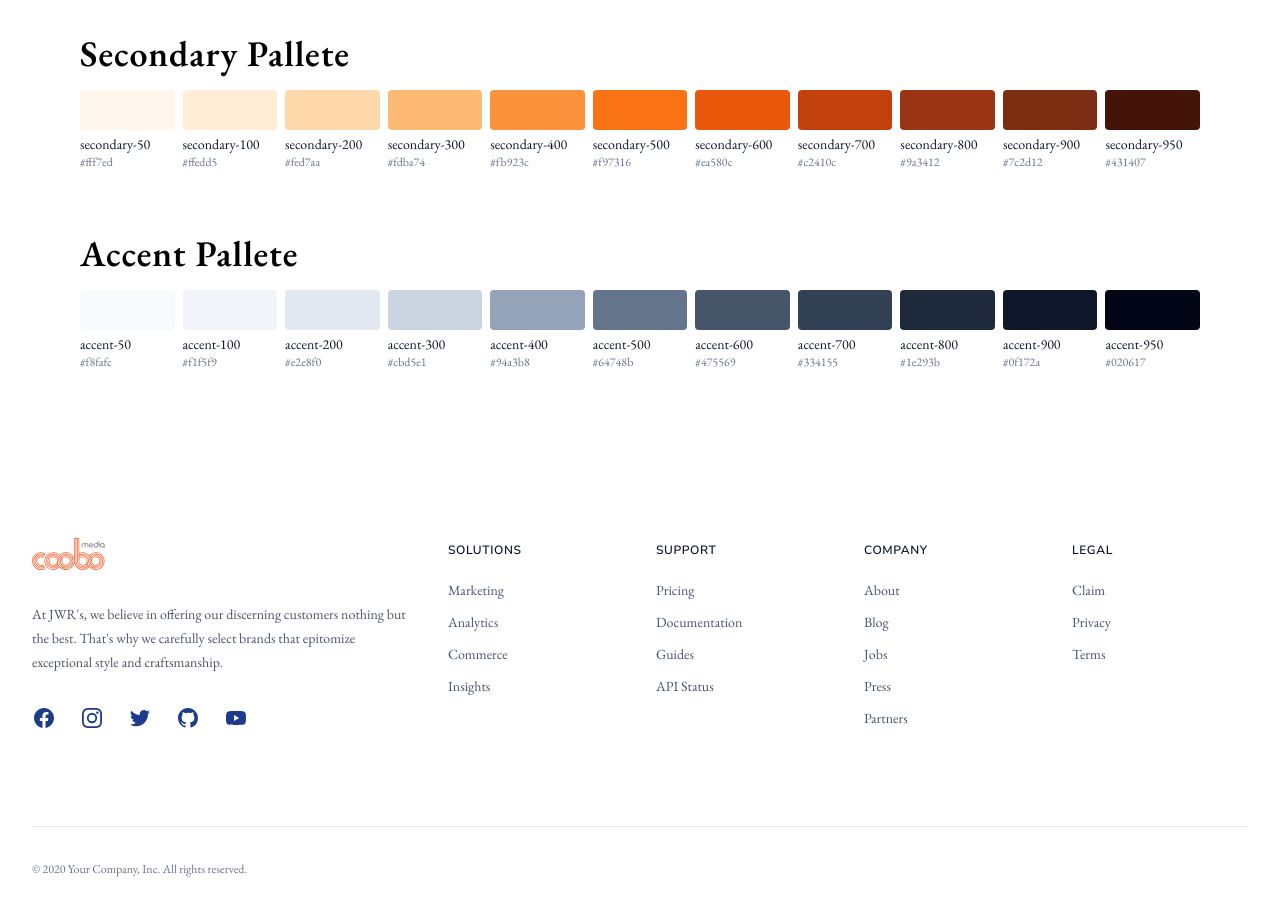
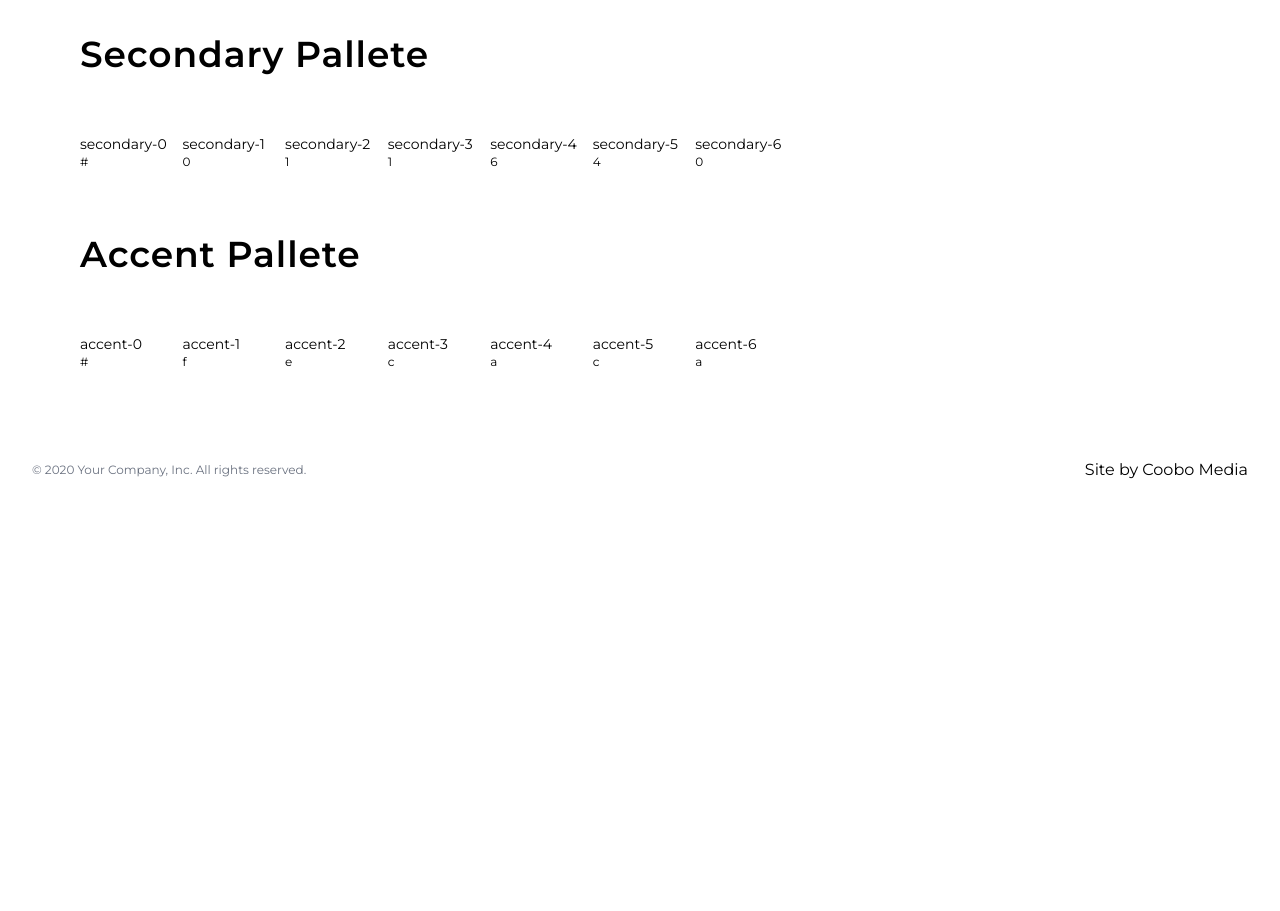
Before and after one commit to coobomedia/magnolia-cap.com, a Next.js app: page /colors in a window 1280 px wide. Shown: the part 500-1411 px from the top of the page. After the commit the page ends 1030 px from the top, so only its background shows below. Built offline with nearby package versions, Linux system fonts and the light colour scheme.

Commit message:
staging commit

```diff
--- a/src/app/layout.tsx
+++ b/src/app/layout.tsx
@@ -1,16 +1,17 @@
 import "@/styles/globals.css"
 import { Metadata } from "next"
-import { Archivo, EB_Garamond, Nunito_Sans, Roboto } from "next/font/google"
+import {
+  Archivo,
+  EB_Garamond,
+  Montserrat,
+  Nunito_Sans,
+  Roboto,
+} from "next/font/google"
 import { Analytics } from "@vercel/analytics/react"
 
 import { cn } from "@/lib/utils"
 import Footer from "@/components/footer"
 import { Toaster } from "@/components/ui/toaster"
-
-const archivo = Archivo({
-  subsets: ["latin"],
-  variable: "--font-archivo",
-})
 
 const ebGaramond = EB_Garamond({
   subsets: ["latin"],
@@ -22,10 +23,9 @@ const nunitoSans = Nunito_Sans({
   variable: "--font-nunito-sans",
 })
 
-const roboto = Roboto({
+const montserrat = Montserrat({
   subsets: ["latin"],
-  variable: "--font-roboto",
-  weight: ["100", "300", "400", "500", "700", "900"],
+  variable: "--font-montserrat-sans",
 })
 
 export const metadata: Metadata = {
@@ -45,7 +45,7 @@ export default function RootLayout({
   return (
     <html
       className={cn(
-        ebGaramond.variable,
+        montserrat.variable,
         nunitoSans.variable,
         "scroll-smooth font-sans antialiased"
       )}
@@ -54,8 +54,8 @@ export default function RootLayout({
       <body className=" bg-white  ">
         {children}
         <Footer />
-        <Toaster />
-        <Analytics />
+        {/* <Toaster />
+        <Analytics /> */}
       </body>
     </html>
   )
--- a/src/app/page.tsx
+++ b/src/app/page.tsx
@@ -1,108 +1,15 @@
-import Image from "next/image"
-
-import { cn } from "@/lib/utils"
-import Hero from "@/components/hero"
 import JWRHeader from "@/components/jwr-header"
-import LogoCloud from "@/components/logo-cloud"
-import jwrHero from "../../public/images/jwr-hero.jpeg"
-
-const features = [
-  {
-    name: "Measurement Consultation",
-    description:
-      "Our expert tailors will take detailed measurements and discuss your style preferences, ensuring that every garment is tailored to your exact specifications.",
-    imageSrc:
-      "https://tailwindui.com/img/ecommerce-images/product-feature-07-detail-01.jpg",
-    imageAlt:
-      "White canvas laptop sleeve with accent felt interior, silver zipper, and tan leather zipper pull.",
-  },
-  {
-    name: "Fabric Selection",
-    description:
-      "Choose from a wide range of premium fabrics, from luxurious wool to lightweight linens. Select colors, patterns, and textures that complement your personal style and make a statement.",
-    imageSrc:
-      "https://tailwindui.com/img/ecommerce-images/product-feature-07-detail-02.jpg",
-    imageAlt: "Detail of zipper pull with tan leather and silver rivet.",
-  },
-  {
-    name: "Design & Styling",
-    description:
-      "Collaborate with our experienced team to customize the design details of your garment. From lapel styles to button choices, make it truly yours.",
-    imageSrc:
-      "https://tailwindui.com/img/ecommerce-images/product-feature-07-detail-02.jpg",
-    imageAlt: "Detail of zipper pull with tan leather and silver rivet.",
-  },
-  {
-    name: "Expert Tailoring",
-    description:
-      "Our skilled craftsmen will meticulously cut, sew, and assemble your garment, paying attention to every detail to ensure a flawless fit and finish.",
-    imageSrc:
-      "https://tailwindui.com/img/ecommerce-images/product-feature-07-detail-02.jpg",
-    imageAlt: "Detail of zipper pull with tan leather and silver rivet.",
-  },
-]
+import { Button } from "@/components/ui/button"
 
 export default function HomePage() {
   return (
     <main className="">
-      <JWRHeader position="fixed" />
-      <Hero />
-      <LogoCloud />
-      <div className="bg-white">
-        <div className="mx-auto max-w-2xl px-4 py-24 sm:px-6 sm:py-32 lg:max-w-7xl lg:px-8">
-          <div className="mx-auto max-w-3xl text-center">
-            <h2 className="text-3xl  tracking-tight text-accent-900 sm:text-5xl">
-              Custom Fitting
-            </h2>
-            <p className="mt-4 text-lg text-accent-500">
-              Discover the luxury of custom fitting and elevate your style to
-              new heights. Experience clothing that fits you perfectly, enhances
-              your silhouette, and showcases your individuality.
-            </p>
-          </div>
+      <h1> Hello world</h1>
+      <h2 className="font-display">Display Font</h2>
 
-          <div className="mt-16 space-y-16">
-            {features.map((feature, featureIdx) => (
-              <div
-                key={feature.name}
-                className="flex flex-col-reverse lg:grid lg:grid-cols-12 lg:items-center lg:gap-x-8"
-              >
-                <div
-                  className={cn(
-                    featureIdx % 2 === 0
-                      ? "lg:col-start-1"
-                      : "lg:col-start-8 xl:col-start-9",
-                    "mt-6 lg:col-span-5 lg:row-start-1 lg:mt-0 xl:col-span-4"
-                  )}
-                >
-                  <h3 className="text-xl font-medium text-accent-900">
-                    {feature.name}
-                  </h3>
-                  <p className="text-md mt-2 text-accent-500">
-                    {feature.description}
-                  </p>
-                </div>
-                <div
-                  className={cn(
-                    featureIdx % 2 === 0
-                      ? "lg:col-start-6 xl:col-start-5"
-                      : "lg:col-start-1",
-                    "flex-auto lg:col-span-7 lg:row-start-1 xl:col-span-8"
-                  )}
-                >
-                  <div className="aspect-h-2 aspect-w-5 overflow-hidden rounded-lg bg-accent-100">
-                    <img
-                      src={feature.imageSrc}
-                      alt={feature.imageAlt}
-                      className="object-cover object-center"
-                    />
-                  </div>
-                </div>
-              </div>
-            ))}
-          </div>
-        </div>
-      </div>
+
+
     </main>
+
   )
 }
--- a/src/components/footer.tsx
+++ b/src/components/footer.tsx
@@ -4,36 +4,11 @@ import Link from "next/link"
 
 import { Icons } from "@/components/icons"
 
-const navigation = {
-  solutions: [
-    { name: "Marketing", href: "#" },
-    { name: "Analytics", href: "#" },
-    { name: "Commerce", href: "#" },
-    { name: "Insights", href: "#" },
-  ],
-  support: [
-    { name: "Pricing", href: "#" },
-    { name: "Documentation", href: "#" },
-    { name: "Guides", href: "#" },
-    { name: "API Status", href: "#" },
-  ],
-  company: [
-    { name: "About", href: "#" },
-    { name: "Blog", href: "#" },
-    { name: "Jobs", href: "#" },
-    { name: "Press", href: "#" },
-    { name: "Partners", href: "#" },
-  ],
-  legal: [
-    { name: "Claim", href: "#" },
-    { name: "Privacy", href: "#" },
-    { name: "Terms", href: "#" },
-  ],
-  social: [
+const navigation = [
   {
     name: "Facebook",
     href: "#",
-      icon: (props: JSX.IntrinsicAttributes & SVGProps<SVGSVGElement>) => (
+    icon: (props) => (
       <svg fill="currentColor" viewBox="0 0 24 24" {...props}>
         <path
           fillRule="evenodd"
@@ -46,7 +21,7 @@ const navigation = {
   {
     name: "Instagram",
     href: "#",
-      icon: (props: JSX.IntrinsicAttributes & SVGProps<SVGSVGElement>) => (
+    icon: (props) => (
       <svg fill="currentColor" viewBox="0 0 24 24" {...props}>
         <path
           fillRule="evenodd"
@@ -59,7 +34,7 @@ const navigation = {
   {
     name: "Twitter",
     href: "#",
-      icon: (props: JSX.IntrinsicAttributes & SVGProps<SVGSVGElement>) => (
+    icon: (props) => (
       <svg fill="currentColor" viewBox="0 0 24 24" {...props}>
         <path d="M8.29 20.251c7.547 0 11.675-6.253 11.675-11.675 0-.178 0-.355-.012-.53A8.348 8.348 0 0022 5.92a8.19 8.19 0 01-2.357.646 4.118 4.118 0 001.804-2.27 8.224 8.224 0 01-2.605.996 4.107 4.107 0 00-6.993 3.743 11.65 11.65 0 01-8.457-4.287 4.106 4.106 0 001.27 5.477A4.072 4.072 0 012.8 9.713v.052a4.105 4.105 0 003.292 4.022 4.095 4.095 0 01-1.853.07 4.108 4.108 0 003.834 2.85A8.233 8.233 0 012 18.407a11.616 11.616 0 006.29 1.84" />
       </svg>
@@ -68,7 +43,7 @@ const navigation = {
   {
     name: "GitHub",
     href: "#",
-      icon: (props: JSX.IntrinsicAttributes & SVGProps<SVGSVGElement>) => (
+    icon: (props) => (
       <svg fill="currentColor" viewBox="0 0 24 24" {...props}>
         <path
           fillRule="evenodd"
@@ -81,7 +56,7 @@ const navigation = {
   {
     name: "YouTube",
     href: "#",
-      icon: (props: JSX.IntrinsicAttributes & SVGProps<SVGSVGElement>) => (
+    icon: (props) => (
       <svg fill="currentColor" viewBox="0 0 24 24" {...props}>
         <path
           fillRule="evenodd"
@@ -91,117 +66,17 @@ const navigation = {
       </svg>
     ),
   },
-  ],
-}
+]
 
 export default function Footer() {
   return (
-    <footer className="bg-white" aria-labelledby="footer-heading">
-      <h2 id="footer-heading" className="sr-only">
-        Footer
-      </h2>
-
-      <div className="mx-auto max-w-7xl px-6 pb-8 pt-16 sm:pt-24 lg:px-8  lg:pt-32">
-        <div className="xl:grid xl:grid-cols-3 xl:gap-8">
-          <div className="space-y-8">
-            <Link href="/" className="">
-              <Icons.logo className="h-8 w-auto" />
-            </Link>
-            <p className="text-sm leading-6 text-accent-600">
-              At JWR's, we believe in offering our discerning customers nothing
-              but the best. That's why we carefully select brands that epitomize
-              exceptional style and craftsmanship.
-            </p>
-            <div className="flex space-x-6">
-              {navigation.social.map((item) => (
-                <a
-                  key={item.name}
-                  href={item.href}
-                  className="text-primary-900 hover:text-primary-800"
-                >
-                  <span className="sr-only">{item.name}</span>
-                  <item.icon className="h-6 w-6" aria-hidden="true" />
-                </a>
-              ))}
+    <footer className="bg-white">
+      <div className="mx-auto px-6 py-12 md:flex md:items-center md:justify-between lg:px-8">
+        <div className="flex justify-center space-x-6 md:order-2">
+          Site by Coobo Media
         </div>
-          </div>
-          <div className="mt-16 grid grid-cols-2 gap-8 xl:col-span-2 xl:mt-0">
-            <div className="md:grid md:grid-cols-2 md:gap-8">
-              <div>
-                <h3 className="font-display text-xs font-semibold uppercase leading-6 tracking-wider text-accent-900">
-                  Solutions
-                </h3>
-                <ul role="list" className="mt-4 space-y-2">
-                  {navigation.solutions.map((item) => (
-                    <li key={item.name}>
-                      <a
-                        href={item.href}
-                        className="text-sm leading-6 text-accent-600 hover:text-accent-900"
-                      >
-                        {item.name}
-                      </a>
-                    </li>
-                  ))}
-                </ul>
-              </div>
-              <div className="mt-10 md:mt-0">
-                <h3 className="font-display text-xs font-semibold uppercase leading-6 tracking-wider text-accent-900">
-                  Support
-                </h3>
-                <ul role="list" className="mt-4 space-y-2">
-                  {navigation.support.map((item) => (
-                    <li key={item.name}>
-                      <a
-                        href={item.href}
-                        className="text-sm leading-6 text-accent-600 hover:text-accent-900"
-                      >
-                        {item.name}
-                      </a>
-                    </li>
-                  ))}
-                </ul>
-              </div>
-            </div>
-            <div className="md:grid md:grid-cols-2 md:gap-8">
-              <div>
-                <h3 className="font-display text-xs font-semibold uppercase leading-6 tracking-wider text-accent-900">
-                  Company
-                </h3>
-                <ul role="list" className="mt-4 space-y-2">
-                  {navigation.company.map((item) => (
-                    <li key={item.name}>
-                      <a
-                        href={item.href}
-                        className="text-sm leading-6 text-accent-600 hover:text-accent-900"
-                      >
-                        {item.name}
-                      </a>
-                    </li>
-                  ))}
-                </ul>
-              </div>
-              <div className="mt-10 md:mt-0">
-                <h3 className="font-display text-xs font-semibold uppercase leading-6 tracking-wider text-accent-900">
-                  Legal
-                </h3>
-                <ul role="list" className="mt-4 space-y-2">
-                  {navigation.legal.map((item) => (
-                    <li key={item.name}>
-                      <a
-                        href={item.href}
-                        className="text-sm leading-6 text-accent-600 hover:text-accent-900"
-                      >
-                        {item.name}
-                      </a>
-                    </li>
-                  ))}
-                </ul>
-              </div>
-            </div>
-          </div>
-        </div>
-        <div className="mt-16 border-t border-accent-900/10 pt-8 sm:mt-20 lg:mt-24">
-          <p className="text-xs leading-5 text-accent-500">
+        <div className="mt-8 md:order-1 md:mt-0">
+          <p className="text-center text-xs leading-5 text-gray-500">
             &copy; 2020 Your Company, Inc. All rights reserved.
           </p>
         </div>
--- a/src/components/logo-cloud.tsx
+++ b/src/components/logo-cloud.tsx
@@ -9,7 +9,7 @@ function LogoCloud() {
           viewBox="0 0 500 500"
         >
           <rect fill="#1E3A8A" width="1600" height="800" />
-          <g stroke="#09090B" stroke-width="66.7" stroke-opacity="0.05">
+          <g stroke="#09090B" strokeWidth="66.7" strokeOpacity="0.05">
             <circle fill="#1E3A8A" cx="0" cy="0" r="1800" />
             <circle fill="#213984" cx="0" cy="0" r="1700" />
             <circle fill="#23387e" cx="0" cy="0" r="1600" />
--- a/src/components/ui/button.tsx
+++ b/src/components/ui/button.tsx
@@ -11,7 +11,7 @@ const buttonVariants = cva(" font-semibold shadow-sm  ", {
       onDark:
         "hover:bg-primary-400 bg-primary-500 text-white focus-visible:outline focus-visible:outline-2 focus-visible:outline-offset-2 focus-visible:outline-primary-500",
       secondary:
-        "bg-white text-acccent-900 ring-1 ring-inset ring-accent-300 hover:bg-accent-50 ",
+        "bg-blue-500 text-acccent-900 ring-1 ring-inset ring-accent-300 hover:bg-accent-50 ",
       soft: "bg-primary-50 text-primary-600 shadow-sm hover:bg-primary-100",
       withIcon:
         "inline-flex items-center rounded-md bg-primary-600  text-sm font-semibold text-white shadow-sm hover:bg-primary-500 focus-visible:outline focus-visible:outline-2 focus-visible:outline-offset-2 focus-visible:outline-primary-600",
--- a/src/styles/globals.css
+++ b/src/styles/globals.css
@@ -119,7 +119,7 @@
   .body small {
     @apply text-sm font-medium leading-none;
   }
-  .body blockquote {
+  /* .body blockquote {
     @apply mt-6 border-l-2 border-accent-300 pl-6 italic text-accent-800;
-  }
+  } */
 }
--- a/tailwind.config.js
+++ b/tailwind.config.js
@@ -1,6 +1,7 @@
 /** @type {import('tailwindcss').Config} */
 const { fontFamily } = require("tailwindcss/defaultTheme")
 const colors = require("tailwindcss/colors")
+const { text } = require("stream/consumers")
 
 module.exports = {
   content: ["./src/**/*.{js,ts,jsx,tsx}"],
@@ -29,15 +30,20 @@ module.exports = {
         //   900: "#340F04",
         //   950: "#170702",
         // },
-        primary: colors.blue,
 
-        secondary: colors.orange,
-        accent: colors.slate,
+        primary: "#FFF7F1",
+        secondary: "#011640",
+        text: "#011640",
+        accent: "#FECACA",
+        // primary: colors.rose,
+
+        // secondary: colors.orange,
+        // accent: colors.slate,
       },
       fontFamily: {
         // display: ["var(--font-roboto)", ...fontFamily.sans],
         // sans: ["var(--font-archivo)", ...fontFamily.sans],
-        sans: ["var(--font-eb-garamond)", ...fontFamily.sans],
+        sans: ["var(--font-montserrat-sans)", ...fontFamily.sans],
         display: ["var(--font-nunito-sans)", ...fontFamily.sans],
       },
       keyframes: {
```
Lines whose indentation alone changed are shown as unchanged.
